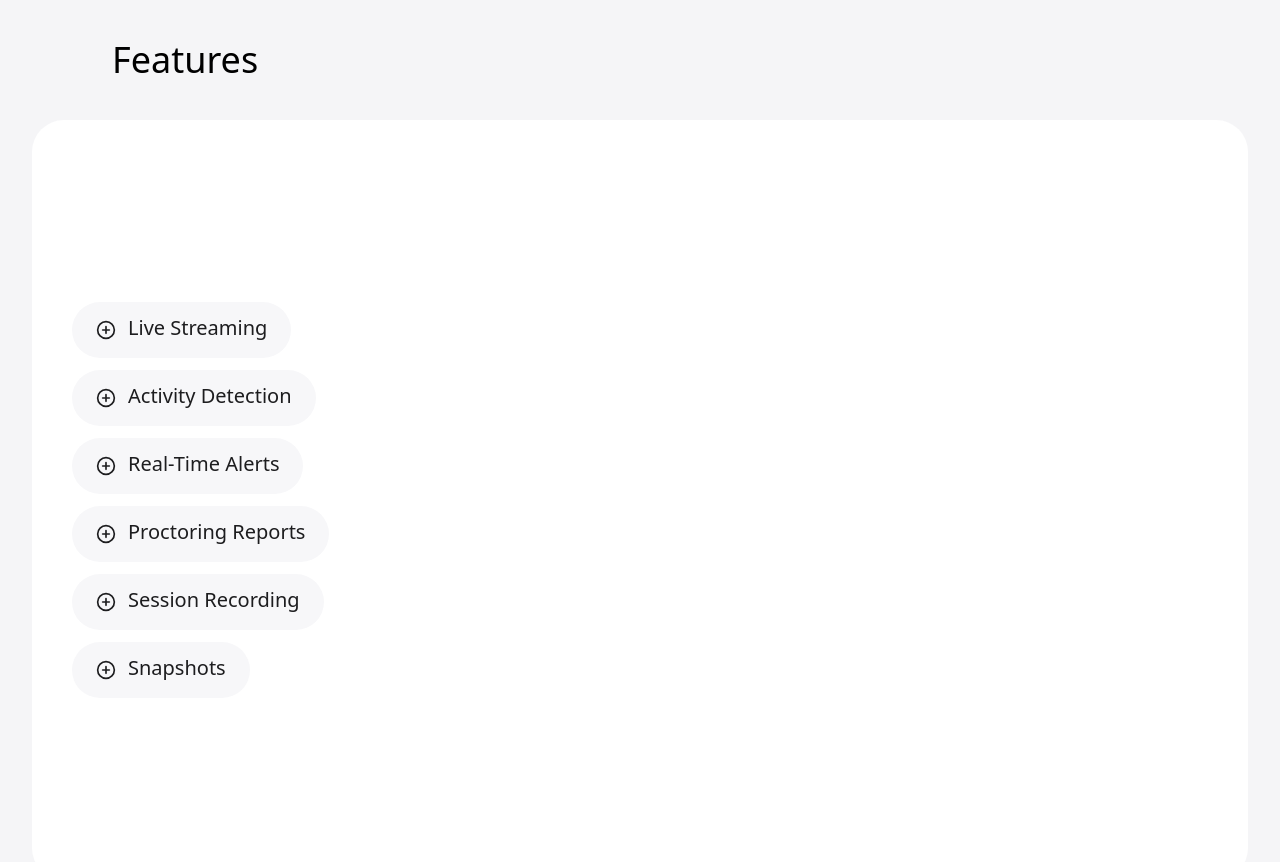
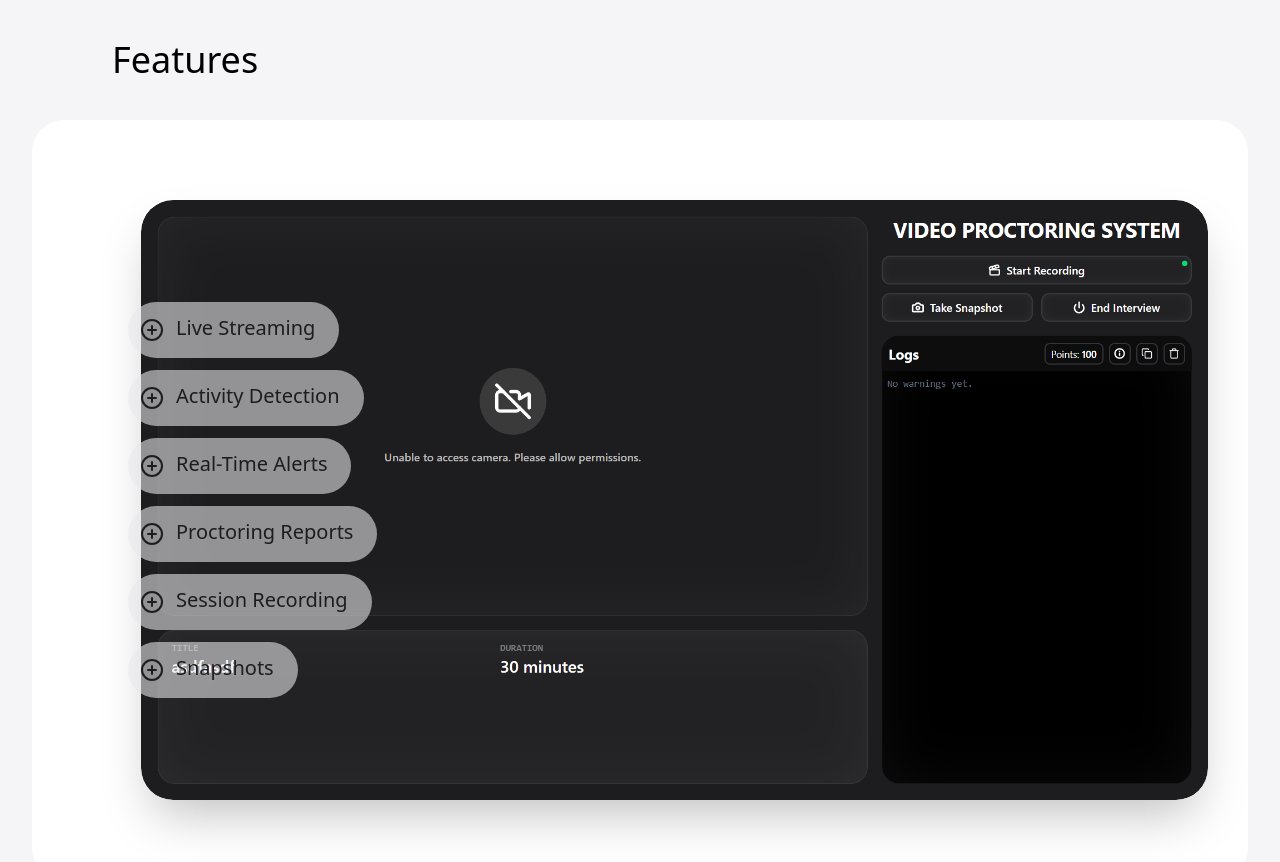
Before and after one commit to amanranahere/video-proctoring-system, a Next.js app: page / in a window 1280 px wide. Shown: the part 840-1702 px from the top of the page. Built offline with nearby package versions, Linux system fonts and the light colour scheme.

Commit message:
add features section on home page

```diff
--- a/package.json
+++ b/package.json
@@ -12,6 +12,7 @@
     "@tensorflow-models/coco-ssd": "^2.2.3",
     "@tensorflow/tfjs": "^4.22.0",
     "lucide-react": "^0.544.0",
+    "motion": "^12.23.22",
     "next": "15.5.3",
     "react": "19.1.0",
     "react-dom": "19.1.0",
--- a/src/app/interview/[id]/page.tsx
+++ b/src/app/interview/[id]/page.tsx
@@ -7,7 +7,7 @@ import LogBox from "@/components/LogBox";
 
 export default function Interview() {
   return (
-    <main className="min-h-screen lg:h-screen flex gap-2 md:gap-4 lg:gap-5 p-2 md:p-3 lg:p-6">
+    <main className="min-h-screen bg-[#1d1d1f] text-white lg:h-screen flex gap-2 md:gap-4 lg:gap-5 p-2 md:p-3 lg:p-6">
       <section className="w-full lg:w-[70%] flex flex-col flex-1 justify-between items-center gap-2 md:gap-3 lg:gap-5">
         <VideoCapture />
 
--- a/src/components/HomePage/Features.tsx
+++ b/src/components/HomePage/Features.tsx
@@ -1,7 +1,9 @@
 "use client";
 
+import Image from "next/image";
 import { useState } from "react";
-import { PlusCircle } from "lucide-react";
+import { PlusCircle, ChevronUp, ChevronDown } from "lucide-react";
+import { motion, AnimatePresence, easeInOut } from "motion/react";
 
 const features = [
   {
@@ -36,6 +38,48 @@ const features = [
   },
 ];
 
+type FeatureName =
+  | "Live Streaming"
+  | "Activity Detection"
+  | "Real-Time Alerts"
+  | "Proctoring Reports"
+  | "Session Recording"
+  | "Snapshots";
+
+interface FeatureFocus {
+  originX: string;
+  originY: string;
+  scale: number;
+}
+
+const featureFocus: Record<FeatureName, FeatureFocus> = {
+  "Live Streaming": { originX: "33.4%", originY: "41.7%", scale: 1.5 }, // whole video feed box
+  "Activity Detection": { originX: "33.4%", originY: "41.7%", scale: 2.5 }, // zoomed-in feed (e.g. hands)
+  "Real-Time Alerts": { originX: "100%", originY: "35%", scale: 2.5 }, // logs panel bottom-right
+  "Session Recording": { originX: "84.9%", originY: "11.1%", scale: 2.2 }, // Start Recording button
+  Snapshots: { originX: "77.1%", originY: "11.1%", scale: 2.2 }, // Take Snapshot button
+  "Proctoring Reports": { originX: "50.0%", originY: "50.0%", scale: 1 }, // keep centered
+};
+
+const containerVariant = {
+  hidden: { opacity: 0 },
+  show: {
+    opacity: 1,
+    transition: {
+      staggerChildren: 0.15,
+    },
+  },
+};
+
+const listVariant = {
+  hidden: { opacity: 0, y: 20 },
+  show: {
+    opacity: 1,
+    y: 0,
+    transition: { duration: 0.4, ease: easeInOut },
+  },
+};
+
 export default function Features() {
   const [open, setOpen] = useState<number | null>(null);
 
@@ -43,37 +87,159 @@ export default function Features() {
     setOpen(open === index ? null : index);
   };
 
+  const nextFeature = (index: number) => {
+    if (index === 5) setOpen(0);
+    else setOpen(index + 1);
+  };
+
+  const prevFeature = (index: number) => {
+    if (index === 0) setOpen(5);
+    else setOpen(index - 1);
+  };
+
   return (
     <section className="w-full h-full flex flex-col justify-center items-center gap-y-10 my-20">
       <h2 className="w-full pl-10 lg:pl-28 text-4xl">Features</h2>
 
-      <div className="w-[95%] lg:p-10 bg-white h-[95vh] rounded-4xl flex items-center">
-        <div className="w-full lg:max-w-[40%] flex flex-col gap-y-3">
+      <div className="relative w-[95%] h-[95vh] lg:p-24 bg-white  rounded-4xl flex items-center overflow-hidden">
+        {/* buttons */}
+        <AnimatePresence mode="wait">
+          {open !== null && (
+            <motion.div
+              initial={{ opacity: 0, y: 30 }}
+              animate={{ opacity: 1, y: 0 }}
+              exit={{ opacity: 0, y: 20 }}
+              transition={{ duration: 0.3, ease: "easeInOut" }}
+              className="absolute top-1/2 -translate-y-1/2 left-9 flex flex-col gap-y-5 pr-8 z-20"
+            >
+              <button
+                onClick={() => prevFeature(open)}
+                className="p-1.5 text-[#1d1d1f] bg-[#e8e8edb8] hover:bg-[#e8e8ede7] duration-300 rounded-full cursor-pointer"
+              >
+                <ChevronUp className="w-3 h-3 lg:w-6 lg:h-6" strokeWidth={3} />
+              </button>
+
+              <button
+                onClick={() => nextFeature(open)}
+                className="p-1.5 text-[#1d1d1f] bg-[#e8e8edb8] hover:bg-[#e8e8ede7] duration-300 rounded-full cursor-pointer"
+              >
+                <ChevronDown
+                  className="w-3 h-3 lg:w-6 lg:h-6"
+                  strokeWidth={3}
+                />
+              </button>
+            </motion.div>
+          )}
+        </AnimatePresence>
+
+        {/* feature list */}
+        <motion.ul
+          initial="hidden"
+          whileInView="show"
+          viewport={{ once: true, amount: 0.3 }}
+          variants={containerVariant}
+          className="w-full lg:max-w-[40%] flex flex-col gap-y-3 z-20"
+        >
           {features.map((feature, index) => (
-            <div
+            <motion.li
+              layout
+              variants={listVariant}
+              transition={{
+                layout: {
+                  type: "spring",
+                  stiffness: 220,
+                  damping: 18,
+                  mass: 0.8,
+                },
+              }}
               key={index}
               onClick={() => toggleFeature(index)}
-              className={`max-w-max px-4 lg:px-6 py-2 lg:py-3 bg-[#f7f7f9]  text-[#1d1d1f] cursor-pointer ${
+              className={`max-w-max bg-[#e8e8ed94] text-[#1d1d1f] cursor-pointer select-none ${
                 open === index ? "rounded-4xl" : "rounded-full"
               }`}
             >
               {open === index ? (
-                <p className="text-xl leading-tight">
+                <motion.p
+                  initial={{ opacity: 0 }}
+                  animate={{ opacity: 1 }}
+                  exit={{ opacity: 0 }}
+                  transition={{ duration: 0.4, ease: "easeInOut", delay: 0.2 }}
+                  className="p-7 text-xl leading-tight"
+                >
                   <span className="font-medium">{feature.name}.</span>&nbsp;
                   <span>{feature.paragraph}</span>
-                </p>
+                </motion.p>
               ) : (
-                <div className="flex justify-center items-center gap-x-3 text-xl font-medium">
-                  <PlusCircle className="w-3 h-3 lg:w-5 lg:h-5" />
-                  <span className="lg:pb-1 select-nones">{feature.name}</span>
-                </div>
+                <motion.div
+                  initial={{ opacity: 0 }}
+                  animate={{ opacity: 1 }}
+                  exit={{ opacity: 0 }}
+                  transition={{ duration: 0.4, ease: "easeInOut", delay: 0.2 }}
+                  className="pl-2 lg:pl-3 pr-4 lg:pr-6 py-2 lg:py-3 flex justify-center items-center gap-x-3 text-xl hover:bg-[#e8e8ed9d] rounded-full duration-300"
+                >
+                  <PlusCircle className="w-3 h-3 lg:w-6 lg:h-6" />
+                  <span className="lg:pb-1 select-nones font-medium">
+                    {feature.name}
+                  </span>
+                </motion.div>
               )}
-            </div>
+            </motion.li>
           ))}
-        </div>
+        </motion.ul>
 
         {/* image */}
-        <div></div>
+        <motion.div
+          initial={{ opacity: 0, scale: 0.9 }}
+          whileInView={{ opacity: 1, scale: 1 }}
+          viewport={{ once: true, amount: 0.3 }}
+          layout
+          transition={{
+            duration: 0.5,
+            ease: "easeOut",
+            layout: {
+              type: "spring",
+              stiffness: 220,
+              damping: 18,
+              mass: 0.8,
+            },
+          }}
+          className={`absolute top-1/2 -translate-y-1/2 right-10 rounded-4xl shadow-2xl z-10 overflow-hidden select-none ${
+            open !== null ? "h-[80vh] w-[50vw]" : "h-[75vh] aspect-video"
+          } `}
+        >
+          <motion.div
+            initial={{ scale: 1 }}
+            animate={
+              open !== null
+                ? {
+                    scale: `${
+                      featureFocus[features[open].name as FeatureName].scale
+                    }`,
+                  }
+                : {
+                    scale: 1,
+                  }
+            }
+            style={{
+              transformOrigin:
+                open !== null
+                  ? `${
+                      featureFocus[features[open].name as FeatureName].originX
+                    } ${
+                      featureFocus[features[open].name as FeatureName].originY
+                    }`
+                  : "50% 50%",
+            }}
+            className="relative w-full h-full duration-300"
+          >
+            <Image
+              src="/features.png"
+              alt="Features demo"
+              fill
+              className="object-cover rounded-4xl"
+            />
+          </motion.div>
+        </motion.div>
       </div>
     </section>
   );
```
Also changed, not shown: public/features.png (added), 1 other file (tests, documents, lock files or other folders).
